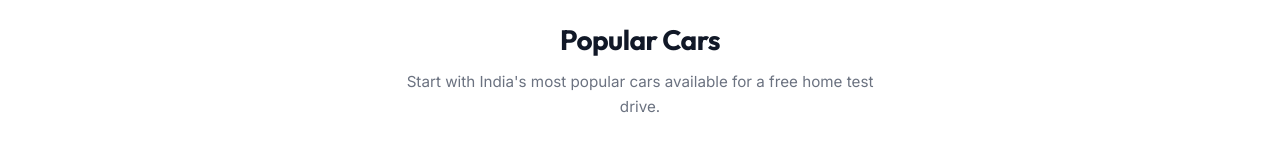
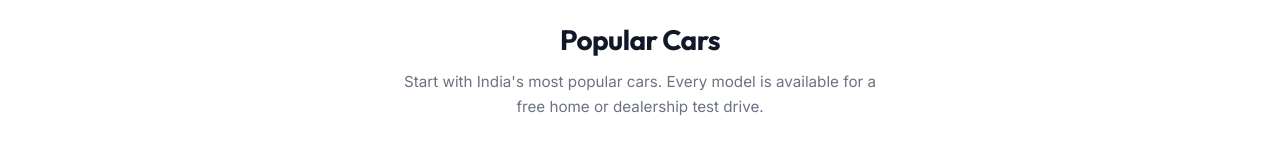
Before and after one commit to mukul-sachdeva/banana, a React (Vite) app in the folder frontend/: page / in a window 1280 px wide. Shown: the part 207-358 px from the top of the page. Built offline with nearby package versions, Linux system fonts and the light colour scheme; no server answers.

Commit message:
Prod deployment homepage section changes

```diff
--- a/frontend/src/components/LandingPage.tsx
+++ b/frontend/src/components/LandingPage.tsx
@@ -196,7 +196,7 @@ export default function LandingPage({ onStartBooking, onCarSelect }: LandingPage
         <section className="popular-cars-section popular-cars-top">
           <h2 className="popular-cars-title">Popular Cars</h2>
           <p className="popular-cars-subtitle">
-            Start with India's most popular cars available for a free home test drive.
+            Start with India's most popular cars. Every model is available for a free home or dealership test drive.
           </p>
           <div className="popular-cars-grid">
             {featuredCars.map((car) => (
@@ -255,7 +255,7 @@ export default function LandingPage({ onStartBooking, onCarSelect }: LandingPage
 
         {/* Primary CTA */}
         <button className="hero-cta-btn" onClick={handleCTAClick}>
-          Browse Available Cars <ArrowRight size={20} />
+          Book your Test Drive <ArrowRight size={20} />
         </button>
       </section>
 
```
